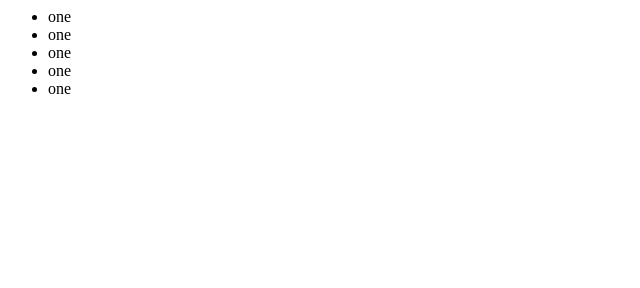
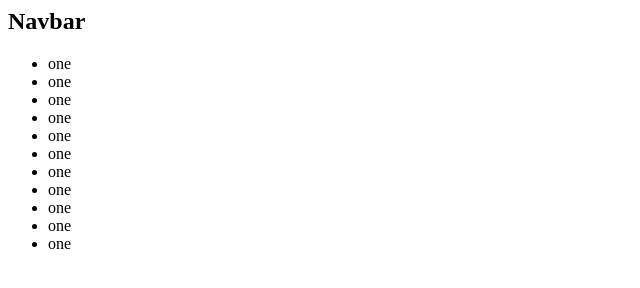
Before and after one commit to snowleopardAlexa/delete, a plain HTML site: page about.html in a window 1280 px wide. Shown: the whole page, without its empty margins (0-640 px from the left). Drawn offline with Linux system fonts and the light colour scheme.

Commit message:
navbar changes

```diff
--- a/about.html
+++ b/about.html
@@ -6,7 +6,14 @@
     </head>
     <body>
         <div class="navbar">
+            <h2>Navbar</h2>
             <ul>
+                <li>one</li>
+                <li>one</li>
+                <li>one</li>
+                <li>one</li>
+                <li>one</li>
+                <li>one</li>
                 <li>one</li>
                 <li>one</li>
                 <li>one</li>
```
Also changed, not shown: contact.html (+7 -0 lines), index.html (+7 -0 lines).
